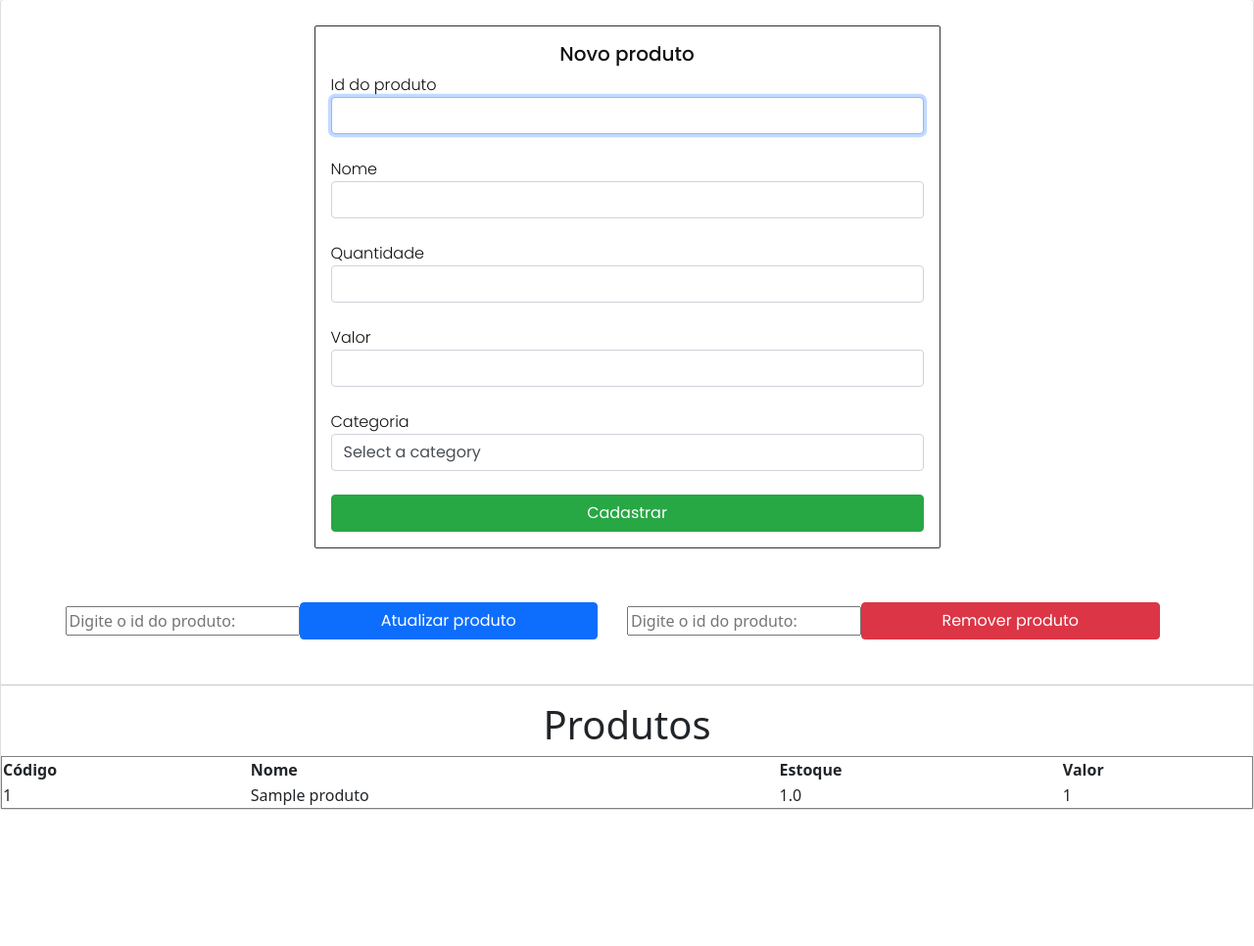
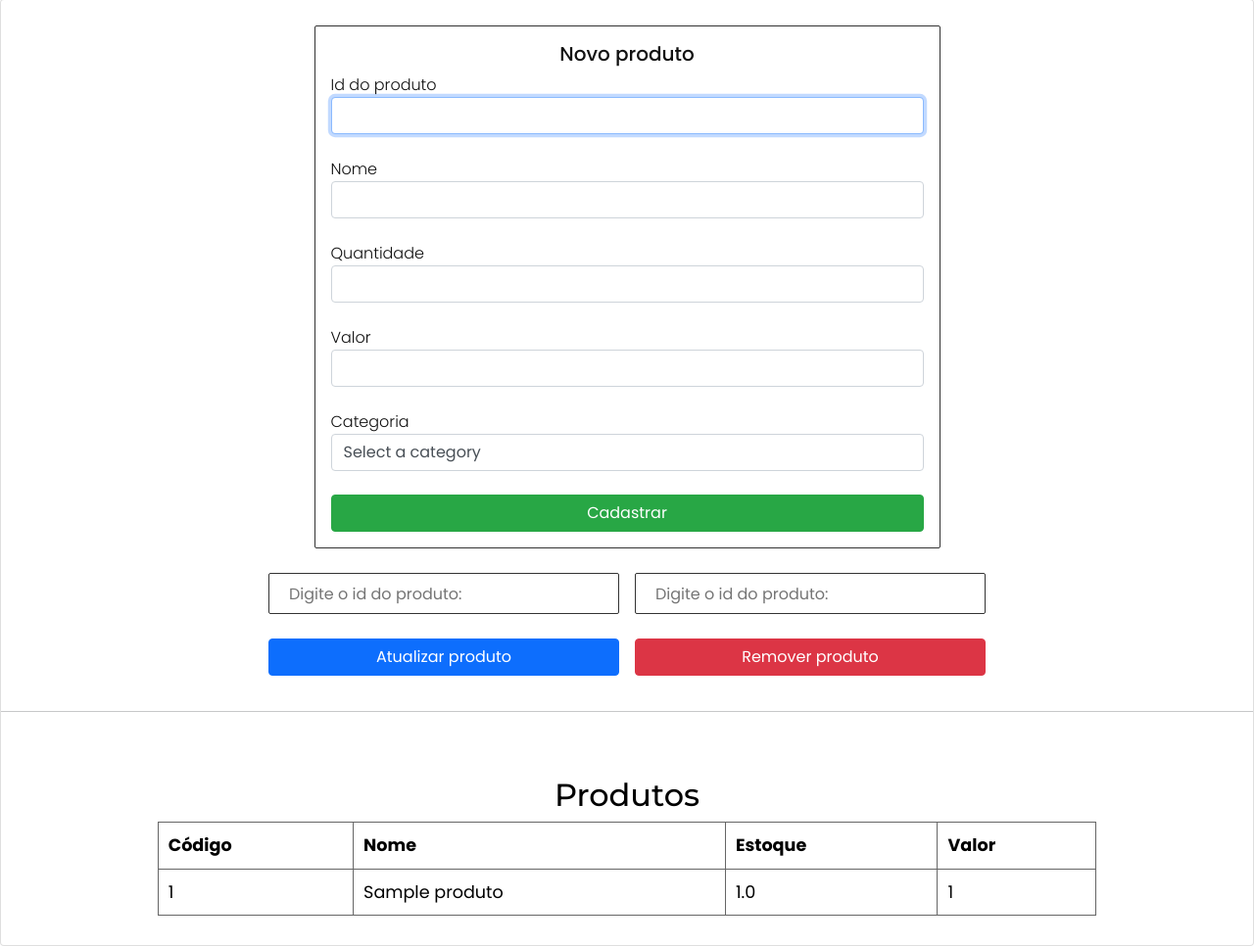
Before and after one commit to lmaurici0/Vault, a Flask app: page / in a window 1280 px wide. Shown: the part 101-1067 px from the top of the page at 98% size. Before the commit the page ends 928 px from the top, so only its background shows below. Run offline with Flask 3, Linux system fonts and the light colour scheme; tables that the repository leaves empty hold one stand-in row (values such as "Sample post"); some libraries are stand-ins or nearby versions; some web fonts are replaced.

Commit message:
feat: add css for update page

```diff
--- a/src/static/css/style.css
+++ b/src/static/css/style.css
@@ -72,17 +72,52 @@ input[type="number"]::-webkit-inner-spin-button{
 }
 
 .btns{
-    display: flex;
-    padding: 30px;
-    justify-content: center;
-    align-items: center;
+    margin: 0 auto;
+    flex-direction: column;
+    columns: 2;
+    column-count: 2;
+}
+
+.btns input{
+    width: 100%;
+    height: 30px;
+    padding: 20px;
+    margin-bottom: 25px;
+    border-radius: 2px;
+    border: 1px solid #333;
+    font-family: Poppins, sans-serif;
 }
 
 .func-button{
-    width: 25%;
+    width: 100%;
     height: 5%;
-    margin-right: 30px;
     font-family: Poppins;
+    margin-bottom: 20px;
+}
+
+.prodTitle{
+    margin-top: 50px;
+    font-size: 2rem;
+    font-family: Montserrat;
+    color: #000;
+}
+
+table {
+    width: 75%;
+    justify-content: center;
+    align-items: center;
+    margin: 0 auto;
+    font-size: 1.1rem;
+    font-family: Poppins;
+    color: #000;
+    border: 1px solid #333;
+    margin-bottom: 30px;
+}
+
+td, th{
+    border: 1px solid #666;
+    justify-content: space-between;
+    padding: 10px;
 }
 
 /* Update HTML */
```
Also changed, not shown: other parts of src/static/css/style.css (+44 -0 lines).
